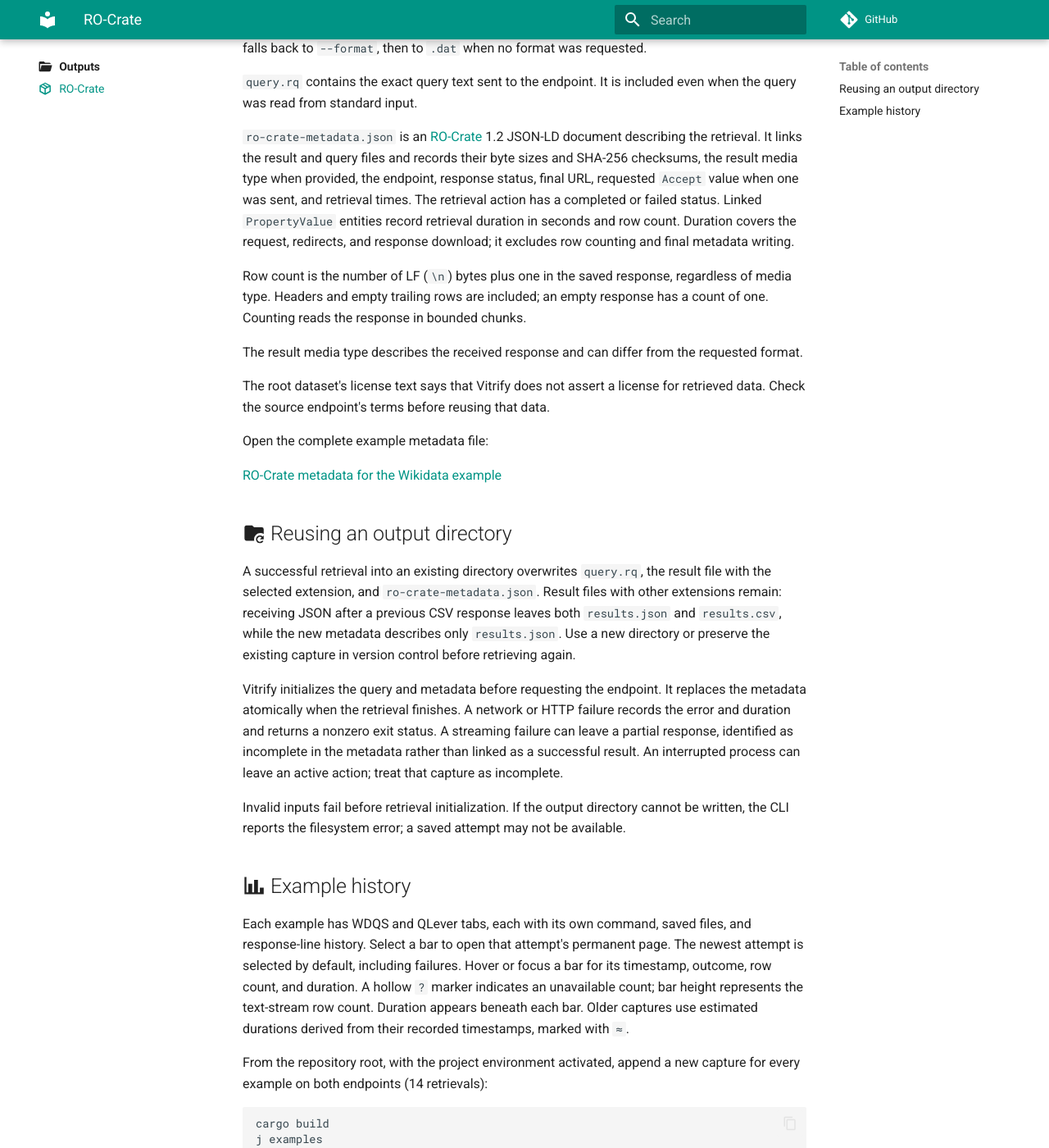
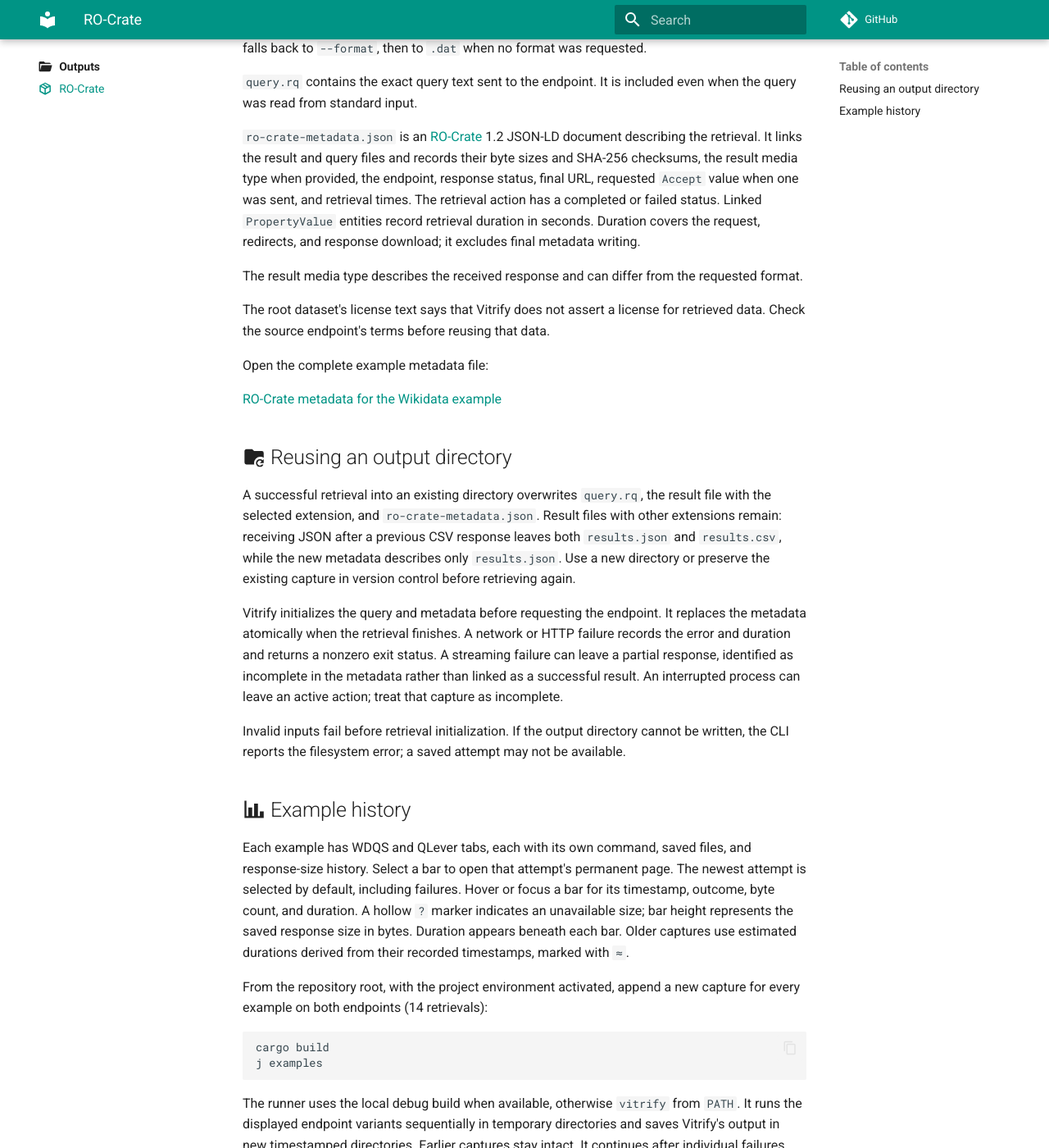
Before and after one commit to iolanta-tech/vitrify, an MkDocs documentation site: the page built from docs/outputs/ro-crate/index.md, in a window 1280 px wide and 1400 px high, scrolled down 388 px. Shown: the whole window at 82% size. Built offline with MkDocs 1.6.1 and Material for MkDocs 9.7.7, drawn with Linux system fonts in a browser that asks for light colours; comment, search, counter and statistics services are not loaded.

Commit message:
Document byte-based measurements and retrieval metadata

```diff
--- a/docs/outputs/ro-crate/index.md
+++ b/docs/outputs/ro-crate/index.md
@@ -28,13 +28,8 @@
 SHA-256 checksums, the result media type when provided, the endpoint, response
 status, final URL, requested `Accept` value when one was sent, and retrieval
 times. The retrieval action has a completed or failed status. Linked `PropertyValue`
-entities record retrieval duration in seconds and row count. Duration covers the
-request, redirects, and response download;
-it excludes row counting and final metadata writing.
-
-Row count is the number of LF (`\n`) bytes plus one in the saved response,
-regardless of media type. Headers and empty trailing rows are included; an empty
-response has a count of one. Counting reads the response in bounded chunks.
+entities record retrieval duration in seconds. Duration covers the
+request, redirects, and response download; it excludes final metadata writing.
 
 The result media type describes the received response and can differ
 from the requested format.
@@ -69,11 +64,11 @@
 ## :material-chart-bar: Example history
 
 Each example has WDQS and QLever tabs, each with its own command, saved files,
-and response-line history.
+and response-size history.
 Select a bar to open that attempt's permanent page. The newest attempt is
 selected by default, including failures. Hover or focus a bar for its timestamp,
-outcome, row count, and duration. A hollow `?` marker indicates an unavailable
-count; bar height represents the text-stream row count. Duration appears beneath each
+outcome, byte count, and duration. A hollow `?` marker indicates an unavailable
+size; bar height represents the saved response size in bytes. Duration appears beneath each
 bar. Older captures use estimated durations derived from their recorded
 timestamps, marked with `≈`.
 
```
